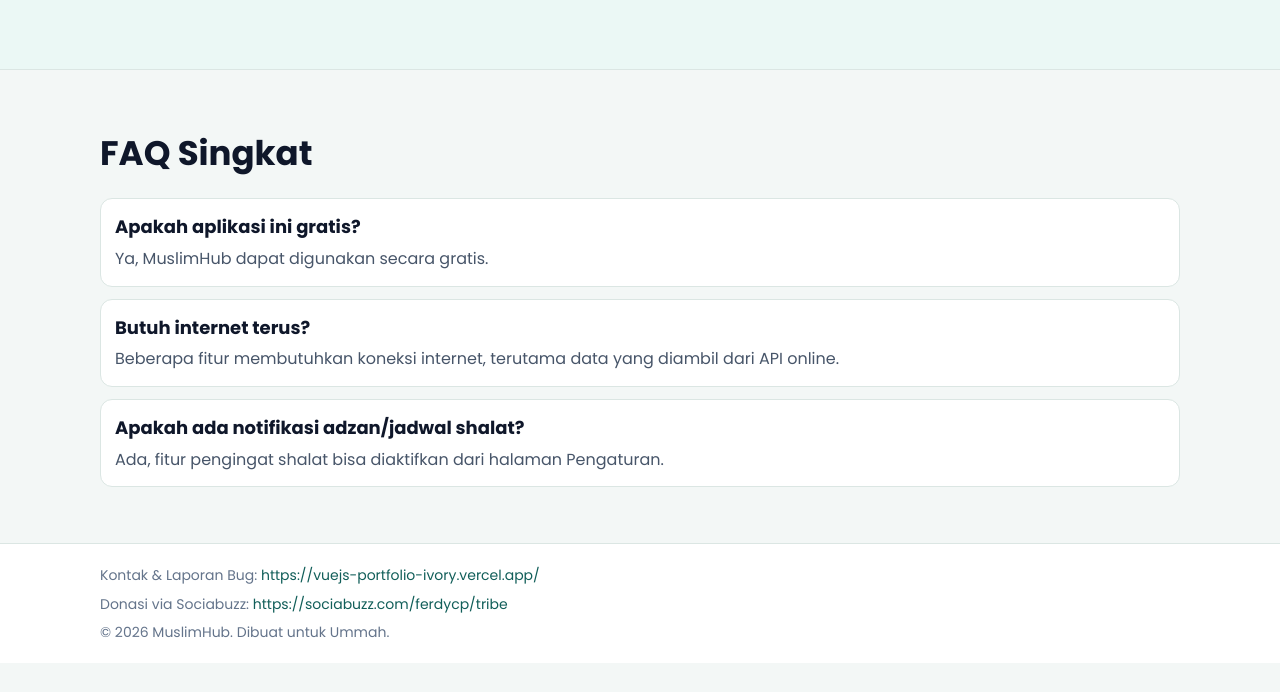
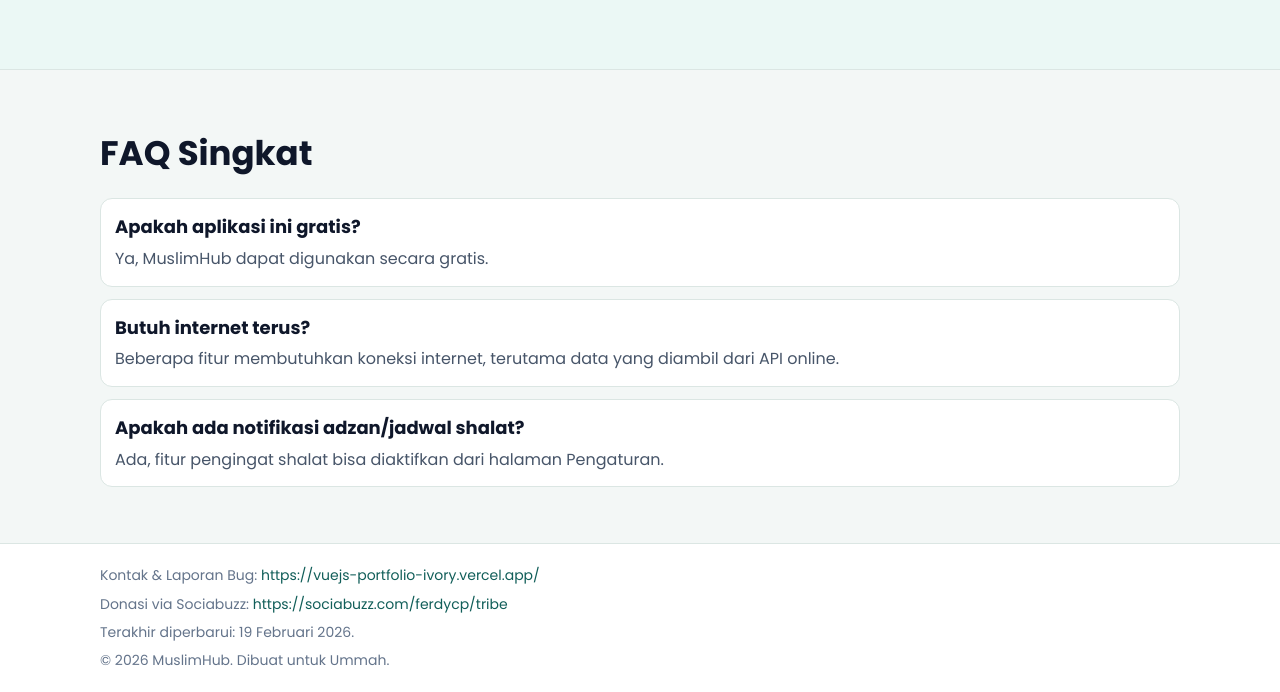
Before and after one commit to FvorY/landing-muslimhub, a plain HTML site: page index.html in a window 1280 px wide. Shown: the part 1671-2363 px from the top of the page. Before the commit the page ends 2334 px from the top, so only its background shows below. Drawn offline with Linux system fonts and the light colour scheme.

Commit message:
change url ios & update date

```diff
--- a/index.html
+++ b/index.html
@@ -185,6 +185,7 @@
           Donasi via Sociabuzz:
           <a href="https://sociabuzz.com/ferdycp/tribe" target="_blank" rel="noopener noreferrer">https://sociabuzz.com/ferdycp/tribe</a>
         </p>
+        <p>Terakhir diperbarui: 19 Februari 2026.</p>
         <p>© 2026 MuslimHub. Dibuat untuk Ummah.</p>
       </div>
     </footer>
```
